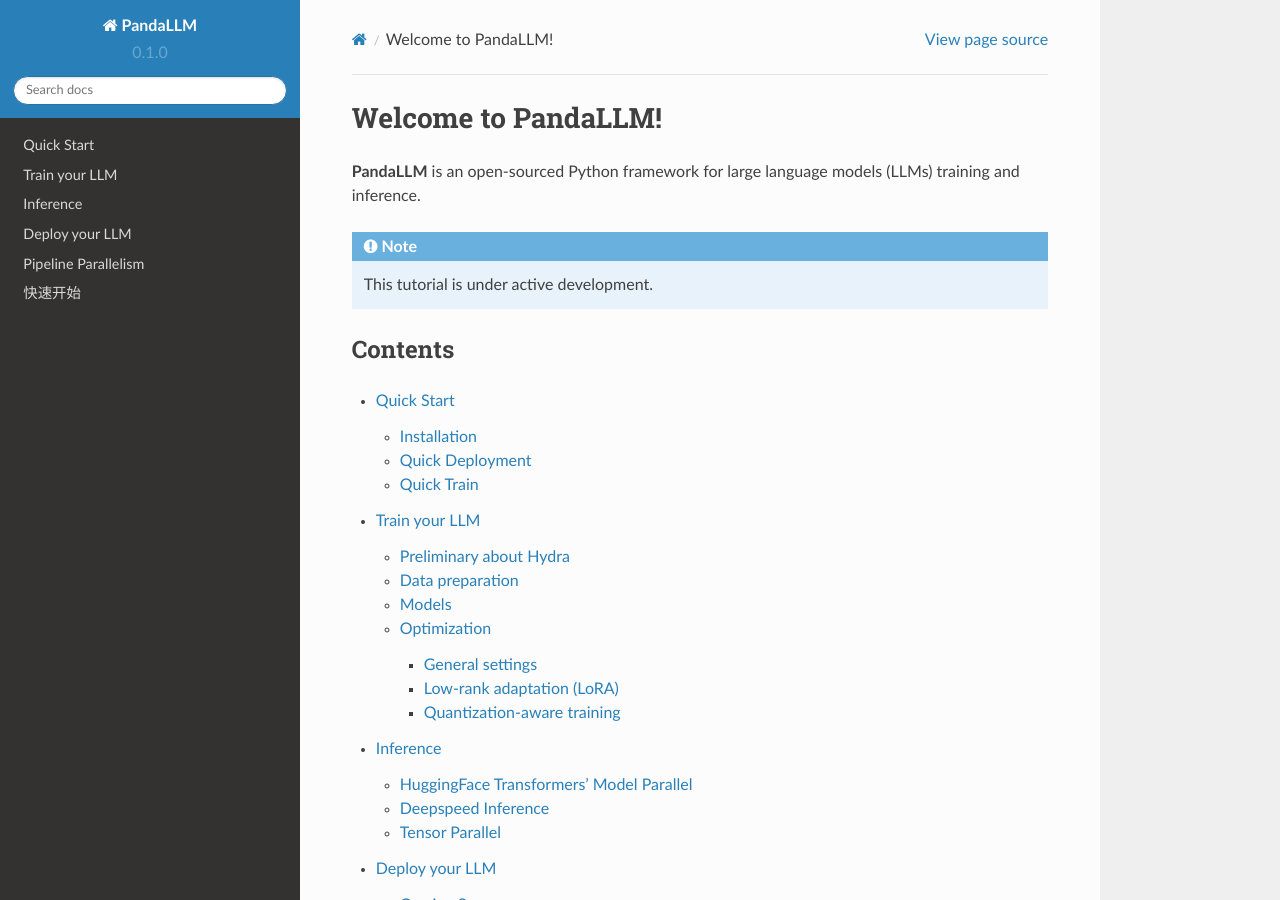
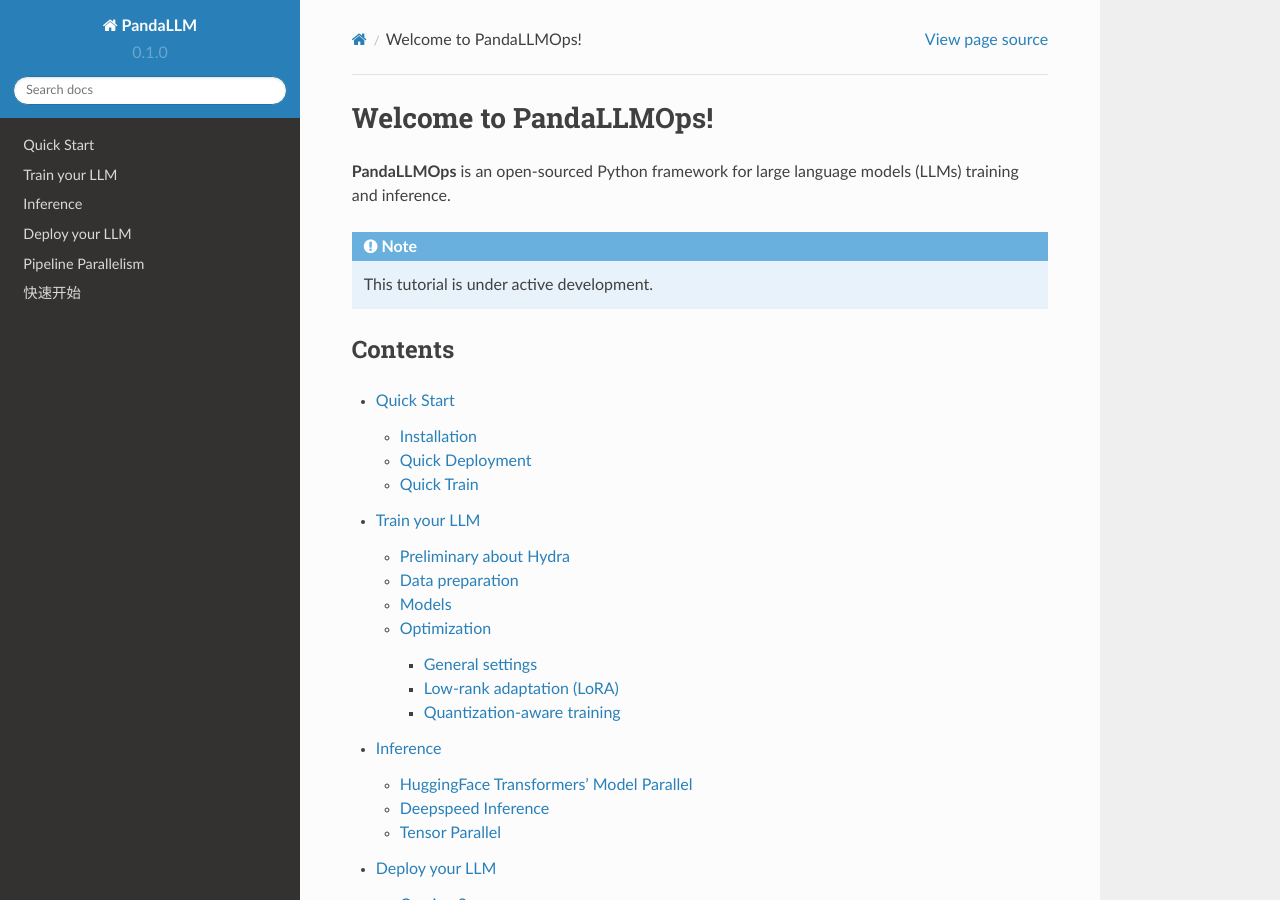
Before and after one commit to mzf666/panda-tutorial, a Sphinx documentation site: the page built from docs/source/index.rst, in a window 1280 px wide and 900 px high. Built offline with Sphinx 7.4.7 and the Read the Docs theme 2.0.0, drawn with Linux system fonts in a browser that asks for light colours.

Commit message:
Update index.rst

```diff
--- a/docs/source/index.rst
+++ b/docs/source/index.rst
@@ -1,7 +1,7 @@
-Welcome to PandaLLM!
+Welcome to PandaLLMOps!
 ===================================
 
-**PandaLLM** is an open-sourced Python framework for large language models (LLMs) training and inference.
+**PandaLLMOps** is an open-sourced Python framework for large language models (LLMs) training and inference.
 
 .. note::
 
```
